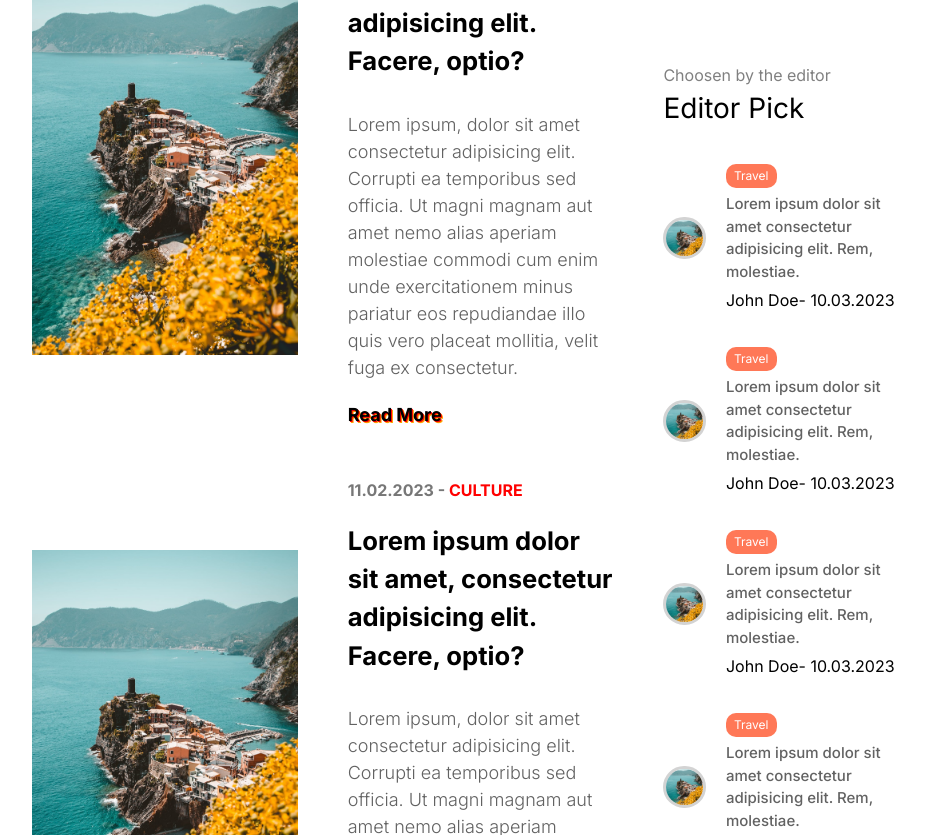
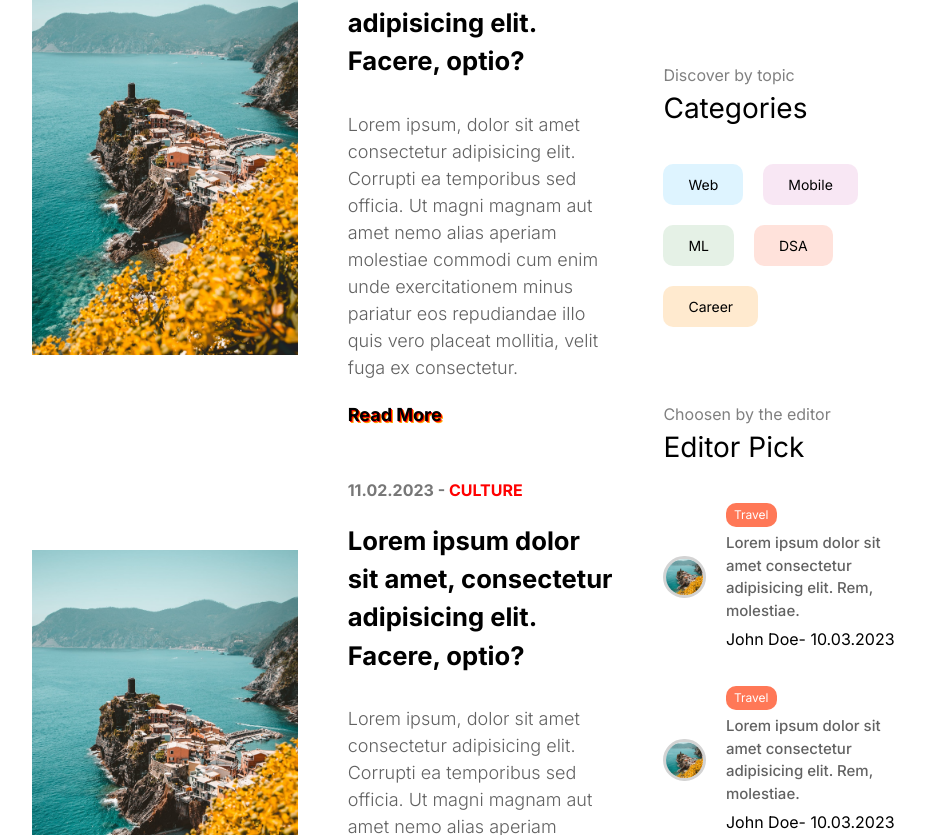
Before and after one commit to kanugurajesh/DevShare, a Next.js app: page / in a window 1280 px wide. Shown: the part 2205-3040 px from the top of the page, without its empty margins (176-1101 px from the left). Built offline with nearby package versions, Linux system fonts and the light colour scheme.

Commit message:
Adding categories

```diff
--- a/components/Menu/Menu.tsx
+++ b/components/Menu/Menu.tsx
@@ -1,6 +1,7 @@
 import React from 'react'
 import styles from '@/components/Menu/menu.module.css'
 import MenuPosts from '@/components/menuPosts/MenuPosts'
+import MenuCategories from '../menuCategories/MenuCategories'
 import Link from 'next/link'
 import Image from 'next/image'
 
@@ -13,6 +14,11 @@ const Menu = () => {
         <MenuPosts withImage={true} />
       </div>
       <div className={styles.entity}>
+        <h2 className={styles.subtitle}>Discover by topic</h2>
+        <h1 className={styles.title}>Categories</h1>
+        <MenuCategories />
+      </div>
+      <div className={styles.entity}>
         <h2 className={styles.subtitle}>Choosen by the editor</h2>
         <h1 className={styles.title}>Editor Pick</h1>
         <MenuPosts withImage={true} />
--- a/components/categoryList/categoryList.module.css
+++ b/components/categoryList/categoryList.module.css
@@ -1,4 +1,5 @@
 .container {
+
 }
 
 .title {
--- /dev/null
+++ b/components/menuCategories/MenuCategories.tsx
@@ -0,0 +1,27 @@
+import Link from "next/link";
+import React from "react";
+import styles from "@/components/menuCategories/menuCategories.module.css"
+
+const MenuCategories = () => {
+    return (
+        <div className={styles.categoryList}>
+            <Link href="/blog?cat=style" className={`${styles.categoryItem} ${styles.web}`}>
+                Web
+            </Link>
+            <Link href="/blog" className={`${styles.categoryItem} ${styles.mobile}`}>
+                Mobile
+            </Link>
+            <Link href="/blog" className={`${styles.categoryItem} ${styles.ml}`}>
+                ML
+            </Link>
+            <Link href="/blog" className={`${styles.categoryItem} ${styles.dsa}`}>
+                DSA
+            </Link>
+            <Link href="/blog" className={`${styles.categoryItem} ${styles.career}`}>
+                Career
+            </Link>
+        </div>
+    )
+}
+
+export default MenuCategories
--- /dev/null
+++ b/components/menuCategories/menuCategories.module.css
@@ -0,0 +1,33 @@
+.categoryList {
+    margin-top: 35px;
+    margin-bottom: 15px;
+    display: flex;
+    flex-wrap: wrap;
+    gap: 20px;
+}
+
+.categoryItem {
+    padding: 10px 25px;
+    border-radius: 10px;
+    font-size: 14px;
+}
+
+.categoryItem.web {
+    background-color: var(--webapp);
+}
+
+.categoryItem.mobile {
+    background-color: var(--mobileapp);
+}
+
+.categoryItem.ml {
+    background-color: var(--ml);
+}
+
+.categoryItem.dsa {
+    background-color: var(--dsa);
+}
+
+.categoryItem.career {
+    background-color: var(--career);
+}
```
